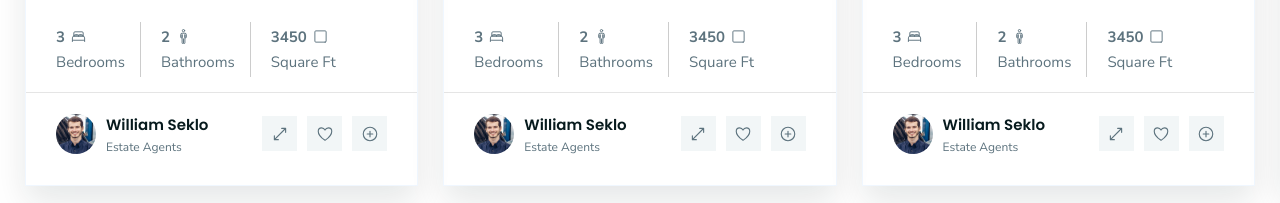
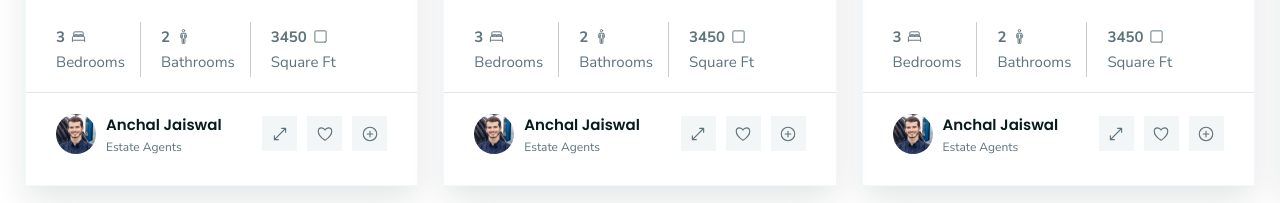
Before and after one commit to Anchaljaiswal1/Cassia-Orchards, a plain HTML site: page index.html in a window 1280 px wide. Shown: the part 3187-3390 px from the top of the page. Drawn offline with nearby package versions, Linux system fonts and the light colour scheme.

Commit message:
first commit

```diff
--- a/index.html
+++ b/index.html
@@ -500,7 +500,7 @@
 
                     <div>
                       <p class="author-name">
-                        <a href="#">William Seklo</a>
+                        <a href="#">Anchal Jaiswal</a>
                       </p>
 
                       <p class="author-title">Estate Agents</p>
@@ -613,12 +613,12 @@
                   <div class="card-author">
 
                     <figure class="author-avatar">
-                      <img src="./assets/images/author.jpg" alt="William Seklo" class="w-100">
+                      <img src="./assets/images/author.jpg" alt="Anchal Jaiswal" class="w-100">
                     </figure>
 
                     <div>
                       <p class="author-name">
-                        <a href="#">William Seklo</a>
+                        <a href="#">Anchal Jaiswal</a>
                       </p>
 
                       <p class="author-title">Estate Agents</p>
@@ -731,12 +731,12 @@
                   <div class="card-author">
 
                     <figure class="author-avatar">
-                      <img src="./assets/images/author.jpg" alt="William Seklo" class="w-100">
+                      <img src="./assets/images/author.jpg" alt="Anchal Jaiswal" class="w-100">
                     </figure>
 
                     <div>
                       <p class="author-name">
-                        <a href="#">William Seklo</a>
+                        <a href="#">Anchal Jaiswal</a>
                       </p>
 
                       <p class="author-title">Estate Agents</p>
@@ -849,12 +849,12 @@
                   <div class="card-author">
 
                     <figure class="author-avatar">
-                      <img src="./assets/images/author.jpg" alt="William Seklo" class="w-100">
+                      <img src="./assets/images/author.jpg" alt="Anchal Jaiswal" class="w-100">
                     </figure>
 
                     <div>
                       <p class="author-name">
-                        <a href="#">William Seklo</a>
+                        <a href="#">Anchal Jaiswal</a>
                       </p>
 
                       <p class="author-title">Estate Agents</p>
```
